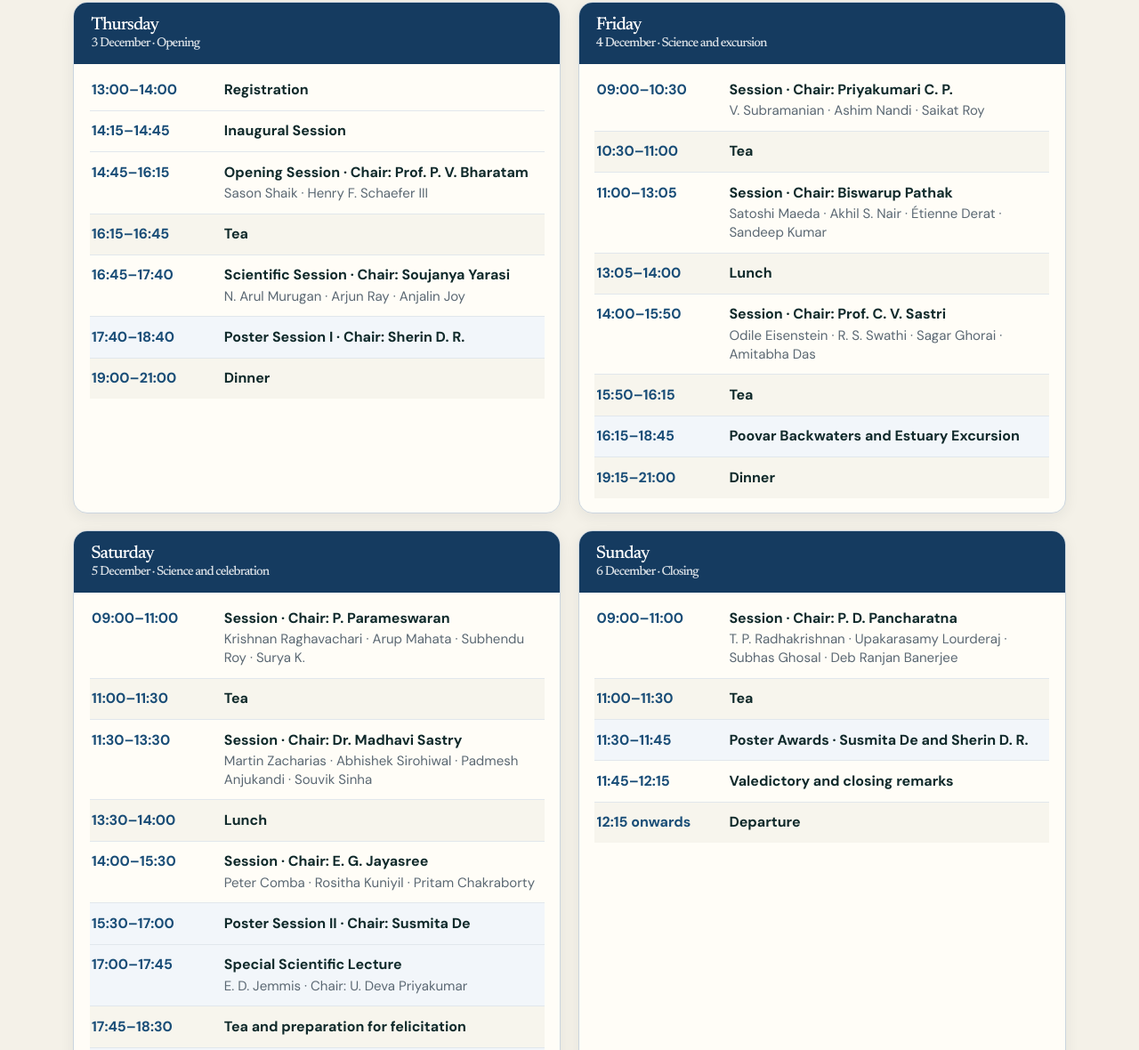
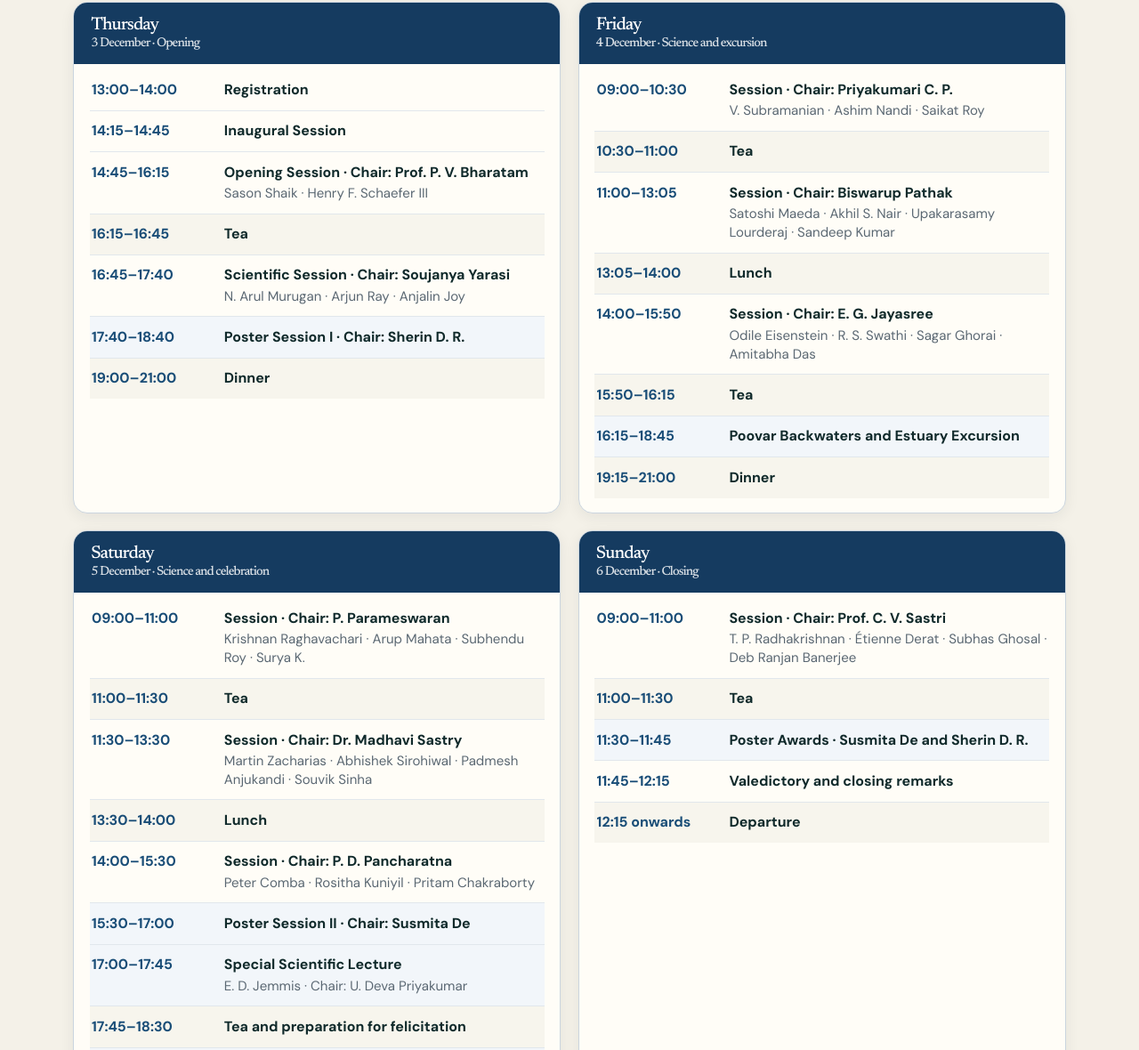
Before and after one commit to anoopduk/cm4-2026, a plain HTML site: page programme.html in a window 1280 px wide. Shown: the part 302-1482 px from the top of the page at 89% size. Drawn offline with Linux system fonts and the light colour scheme.

Commit message:
Update speaker and chair assignments for travel constraints

```diff
--- a/programme.html
+++ b/programme.html
@@ -26,9 +26,9 @@
 <section class="day"><h2>Friday <small>4 December · Science and excursion</small></h2><ul class="items">
 <li><time>09:00–10:30</time><div><strong>Session · Chair: Priyakumari C. P.</strong><span>V. Subramanian · Ashim Nandi · Saikat Roy</span></div></li>
 <li class="kind-break"><time>10:30–11:00</time><div><strong>Tea</strong></div></li>
-<li><time>11:00–13:05</time><div><strong>Session · Chair: Biswarup Pathak</strong><span>Satoshi Maeda · Akhil S. Nair · Étienne Derat · Sandeep Kumar</span></div></li>
+<li><time>11:00–13:05</time><div><strong>Session · Chair: Biswarup Pathak</strong><span>Satoshi Maeda · Akhil S. Nair · Upakarasamy Lourderaj · Sandeep Kumar</span></div></li>
 <li class="kind-break"><time>13:05–14:00</time><div><strong>Lunch</strong></div></li>
-<li><time>14:00–15:50</time><div><strong>Session · Chair: Prof. C. V. Sastri</strong><span>Odile Eisenstein · R. S. Swathi · Sagar Ghorai · Amitabha Das</span></div></li>
+<li><time>14:00–15:50</time><div><strong>Session · Chair: E. G. Jayasree</strong><span>Odile Eisenstein · R. S. Swathi · Sagar Ghorai · Amitabha Das</span></div></li>
 <li class="kind-break"><time>15:50–16:15</time><div><strong>Tea</strong></div></li>
 <li class="kind-special"><time>16:15–18:45</time><div><strong>Poovar Backwaters and Estuary Excursion</strong></div></li>
 <li class="kind-break"><time>19:15–21:00</time><div><strong>Dinner</strong></div></li></ul></section>
@@ -37,7 +37,7 @@
 <li class="kind-break"><time>11:00–11:30</time><div><strong>Tea</strong></div></li>
 <li><time>11:30–13:30</time><div><strong>Session · Chair: Dr. Madhavi Sastry</strong><span>Martin Zacharias · Abhishek Sirohiwal · Padmesh Anjukandi · Souvik Sinha</span></div></li>
 <li class="kind-break"><time>13:30–14:00</time><div><strong>Lunch</strong></div></li>
-<li><time>14:00–15:30</time><div><strong>Session · Chair: E. G. Jayasree</strong><span>Peter Comba · Rositha Kuniyil · Pritam Chakraborty</span></div></li>
+<li><time>14:00–15:30</time><div><strong>Session · Chair: P. D. Pancharatna</strong><span>Peter Comba · Rositha Kuniyil · Pritam Chakraborty</span></div></li>
 <li class="kind-special"><time>15:30–17:00</time><div><strong>Poster Session II · Chair: Susmita De</strong></div></li>
 <li class="kind-special"><time>17:00–17:45</time><div><strong>Special Scientific Lecture</strong><span>E. D. Jemmis · Chair: U. Deva Priyakumar</span></div></li>
 <li class="kind-break"><time>17:45–18:30</time><div><strong>Tea and preparation for felicitation</strong></div></li>
@@ -45,7 +45,7 @@
 <li class="kind-break"><time>20:00–20:20</time><div><strong>Break before gala dinner</strong></div></li>
 <li class="kind-special"><time>20:20–22:00</time><div><strong>Gala Dinner</strong></div></li></ul></section>
 <section class="day"><h2>Sunday <small>6 December · Closing</small></h2><ul class="items">
-<li><time>09:00–11:00</time><div><strong>Session · Chair: P. D. Pancharatna</strong><span>T. P. Radhakrishnan · Upakarasamy Lourderaj · Subhas Ghosal · Deb Ranjan Banerjee</span></div></li>
+<li><time>09:00–11:00</time><div><strong>Session · Chair: Prof. C. V. Sastri</strong><span>T. P. Radhakrishnan · Étienne Derat · Subhas Ghosal · Deb Ranjan Banerjee</span></div></li>
 <li class="kind-break"><time>11:00–11:30</time><div><strong>Tea</strong></div></li>
 <li class="kind-special"><time>11:30–11:45</time><div><strong>Poster Awards · Susmita De and Sherin D. R.</strong></div></li>
 <li><time>11:45–12:15</time><div><strong>Valedictory and closing remarks</strong></div></li>
```
